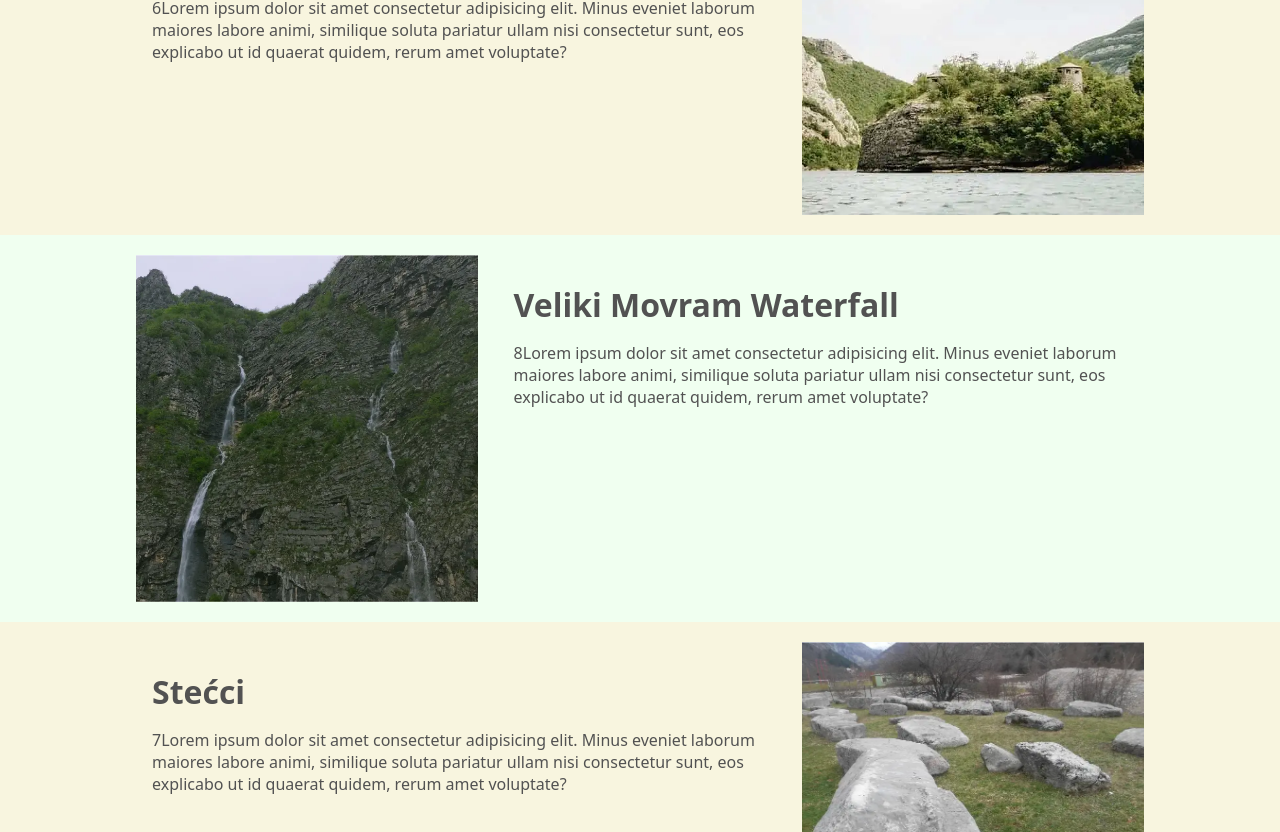
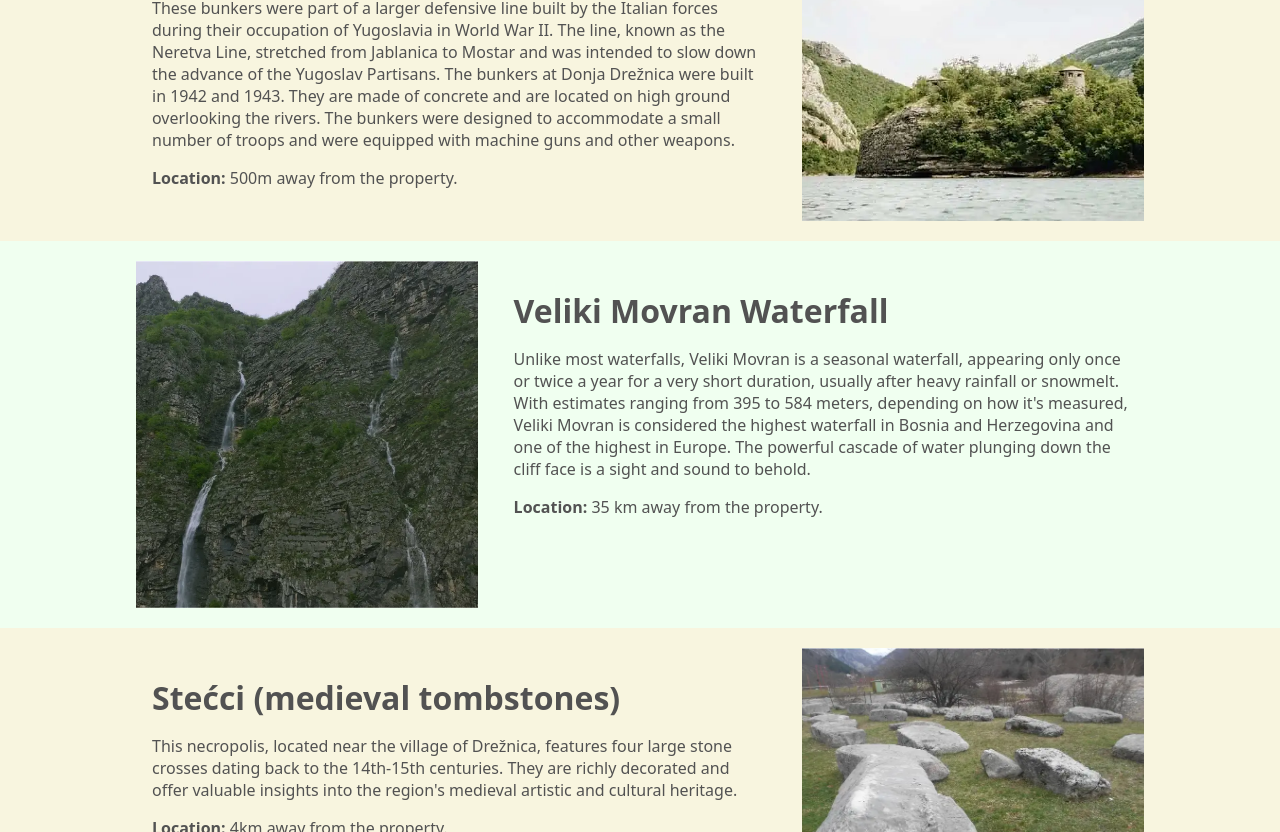
Before and after one commit to ErminMusic/Visit-Dreznica-Next, a Next.js app: page /Attractions in a window 1280 px wide. Shown: the part 748-1580 px from the top of the page. Built offline with nearby package versions, Linux system fonts and the light colour scheme.

Commit message:
Attractions Content Done

```diff
--- a/components/Activities-Attractions/Body.js
+++ b/components/Activities-Attractions/Body.js
@@ -14,6 +14,8 @@ function Body({ content }) {
                             link={item.link}
                             name={item.name}
                             des={item.description}
+                            note={item.note}
+                            noteDes={item.noteDescription}
                         />
                     </Content>
                 </Container>
@@ -30,6 +32,8 @@ Body.propTypes = {
             side: PropTypes.bool.isRequired,
             description: PropTypes.string.isRequired,
             link: PropTypes.string.isRequired,
+            note: PropTypes.string.isRequired,
+            noteDescription: PropTypes.string.isRequired,
         })
     ).isRequired,
 };
--- a/components/Activities-Attractions/Text.js
+++ b/components/Activities-Attractions/Text.js
@@ -1,15 +1,26 @@
 import styled from "styled-components";
 import PropTypes from "prop-types";
-function Text({ name, des, link }) {
+function Text({ name, des, link, note, noteDes }) {
     Text.propTypes = {
         name: PropTypes.string.isRequired,
         des: PropTypes.string.isRequired,
         link: PropTypes.string.isRequired,
+        note: PropTypes.string.isRequired,
+        noteDes: PropTypes.string.isRequired,
     };
     return (
         <TextHolder>
             <h1 id={link}>{name}</h1>
             <p>{des}</p>
+
+            {(note || noteDes) && (
+                <Note>
+                    <p>
+                        <span>{note}: </span>
+                        {noteDes}
+                    </p>
+                </Note>
+            )}
         </TextHolder>
     );
 }
@@ -34,3 +45,10 @@ const TextHolder = styled.div`
         margin: 0 0 24px 0;
     }
 `;
+
+const Note = styled.div`
+    margin: 16px 0;
+    span {
+        font-weight: bold;
+    }
+`;
--- a/data/ActivitesContent.js
+++ b/data/ActivitesContent.js
@@ -62,7 +62,7 @@ export const AttractionList = [
     },
     {
         image: Waterfall2,
-        name: "Waterfall",
+        name: "Movran Waterfall",
         alter: "Veliki Morvan Waterfall",
         link: "Attractions",
         linkTo: "#Waterfall",
--- a/data/ActivitiesDetail.js
+++ b/data/ActivitiesDetail.js
@@ -4,7 +4,6 @@ const Hiking = "/Activities&Attractions/Hiking.webp";
 const Swimming = "/Activities&Attractions/Swimming.webp";
 const Document = "/Activities&Attractions/Document.webp";
 const Waterfall = "/Activities&Attractions/VelikiMovram.webp";
-const Waterfall2 = "/Activities&Attractions/VelikiMovramF.webp";
 const Bunkers = "/Activities&Attractions/Bunkers.webp";
 const Stecci = "/Activities&Attractions/Stecci.webp";
 
@@ -18,6 +17,8 @@ export const ActivitiesDetailList = [
         link: "RentABoat",
         description:
             "1Lorem ipsum dolor sit amet consectetur adipisicing elit. Minus eveniet laborum maiores labore animi, similique soluta pariatur ullam nisi consectetur sunt, eos explicabo ut id quaerat quidem, rerum amet voluptate?",
+        note: "",
+        noteDescription: "",
     },
     {
         image: RentABike,
@@ -28,6 +29,8 @@ export const ActivitiesDetailList = [
         link: "RentABike",
         description:
             "2Lorem ipsum dolor sit amet consectetur adipisicing elit. Minus eveniet laborum maiores labore animi, similique soluta pariatur ullam nisi consectetur sunt, eos explicabo ut id quaerat quidem, rerum amet voluptate?",
+        note: "",
+        noteDescription: "",
     },
     {
         image: Hiking,
@@ -38,6 +41,9 @@ export const ActivitiesDetailList = [
         link: "Hiking",
         description:
             "3Lorem ipsum dolor sit amet consectetur adipisicing elit. Minus eveniet laborum maiores labore animi, similique soluta pariatur ullam nisi consectetur sunt, eos explicabo ut id quaerat quidem, rerum amet voluptate?",
+        note: "Note",
+        noteDescription:
+            "We do not rent hiking or mountain climbing equipment.",
     },
     {
         image: Swimming,
@@ -48,6 +54,8 @@ export const ActivitiesDetailList = [
         link: "Swimming",
         description:
             "4Lorem ipsum dolor sit amet consectetur adipisicing elit. Minus eveniet laborum maiores labore animi, similique soluta pariatur ullam nisi consectetur sunt, eos explicabo ut id quaerat quidem, rerum amet voluptate?",
+        note: "",
+        noteDescription: "",
     },
 ];
 
@@ -60,7 +68,9 @@ export const AttractionDetailList = [
         side: true,
         link: "Document",
         description:
-            "5Lorem ipsum dolor sit amet consectetur adipisicing elit. Minus eveniet laborum maiores labore animi, similique soluta pariatur ullam nisi consectetur sunt, eos explicabo ut id quaerat quidem, rerum amet voluptate?",
+            "The inscription of Mastan Bubanjić is found in a rock in Donja Drežnica. It was declared a national monument of Bosnia and Herzegovina. In Donja Drežnica lived the aristocratic family Mesnovići, duke Mastan Bubanjić and his descendants. Mastan Bubanjić's inscription can roughly be dated from 1356 to 1366. The inscription refers to Duke Mastan Bubanjić and his two sons, Radoslav and Miroslav.",
+        note: "Location",
+        noteDescription: "500m away from the property.",
     },
     {
         image: Bunkers,
@@ -70,26 +80,32 @@ export const AttractionDetailList = [
         side: false,
         link: "Bunkers",
         description:
-            "6Lorem ipsum dolor sit amet consectetur adipisicing elit. Minus eveniet laborum maiores labore animi, similique soluta pariatur ullam nisi consectetur sunt, eos explicabo ut id quaerat quidem, rerum amet voluptate?",
+            "These bunkers were part of a larger defensive line built by the Italian forces during their occupation of Yugoslavia in World War II. The line, known as the Neretva Line, stretched from Jablanica to Mostar and was intended to slow down the advance of the Yugoslav Partisans. The bunkers at Donja Drežnica were built in 1942 and 1943. They are made of concrete and are located on high ground overlooking the rivers. The bunkers were designed to accommodate a small number of troops and were equipped with machine guns and other weapons.",
+        note: "Location",
+        noteDescription: "500m away from the property.",
     },
     {
         image: Waterfall,
-        name: "Veliki Movram Waterfall",
-        linkName: "Movram Waterfall",
-        alter: "Veliki Morvan Waterfall",
+        name: "Veliki Movran Waterfall",
+        linkName: "Movran Waterfall",
+        alter: "Veliki Movran Waterfall",
         side: true,
         link: "Waterfall",
         description:
-            "8Lorem ipsum dolor sit amet consectetur adipisicing elit. Minus eveniet laborum maiores labore animi, similique soluta pariatur ullam nisi consectetur sunt, eos explicabo ut id quaerat quidem, rerum amet voluptate?",
+            "Unlike most waterfalls, Veliki Movran is a seasonal waterfall, appearing only once or twice a year for a very short duration, usually after heavy rainfall or snowmelt. With estimates ranging from 395 to 584 meters, depending on how it's measured, Veliki Movran is considered the highest waterfall in Bosnia and Herzegovina and one of the highest in Europe. The powerful cascade of water plunging down the cliff face is a sight and sound to behold.",
+        note: "Location",
+        noteDescription: "35 km away from the property.",
     },
     {
         image: Stecci,
-        name: "Stećci",
+        name: "Stećci (medieval tombstones)",
         linkName: "Stećci",
         alter: "Stećci",
         side: false,
         link: "Stecci",
         description:
-            "7Lorem ipsum dolor sit amet consectetur adipisicing elit. Minus eveniet laborum maiores labore animi, similique soluta pariatur ullam nisi consectetur sunt, eos explicabo ut id quaerat quidem, rerum amet voluptate?",
+            "This necropolis, located near the village of Drežnica, features four large stone crosses dating back to the 14th-15th centuries. They are richly decorated and offer valuable insights into the region's medieval artistic and cultural heritage.",
+        note: "Location",
+        noteDescription: "4km away from the property.",
     },
 ];
```
Also changed, not shown: public/About/About.webp, public/About/River.webp.
